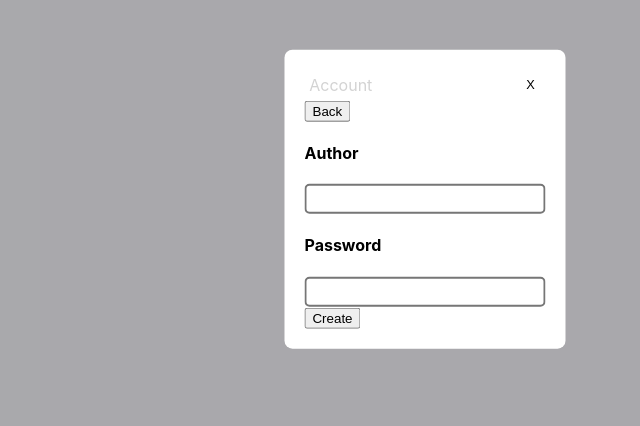
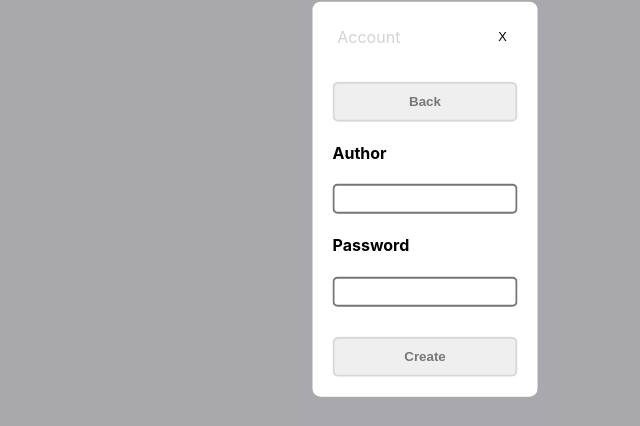
Before and after one commit to joepotibutr/mini-blog, a React (Create React App) app in the folder client/: page / in a window 1280 px wide. Both pictures are taken after typing "Sample", "Sample123" into the empty fields and a click on the button "Create an author". Shown: the part 201-627 px from the top of the page, without its empty margins (215-855 px from the left). Built offline with nearby package versions, Linux system fonts and the light colour scheme; no server answers.

Commit message:
style(Account): update style login form

```diff
--- a/client/src/containers/Account/CreateAccount/index.tsx
+++ b/client/src/containers/Account/CreateAccount/index.tsx
@@ -22,7 +22,11 @@ export default function CreateAccount({ setCreatingAccount }: Props): ReactEleme
 
     return (
         <AccountFormStyled>
-        <button onClick={() => setCreatingAccount(false)}>Back</button>
+           <div className="button-wrapper">
+              <button onClick={() => setCreatingAccount(false)}>
+                <span>Back</span>
+              </button>
+           </div>
         <form onSubmit={(e) => {
             e.preventDefault()
             createAuthor({ author, password })
@@ -32,7 +36,9 @@ export default function CreateAccount({ setCreatingAccount }: Props): ReactEleme
             <input type="text" id="author" onChange={(e) => setAuthor(e.currentTarget.value)} value={author} />
             <h4>Password</h4>
             <input type="password" id="password" onChange={(e) => setPassword(e.currentTarget.value)} value={password} />
-            <button>Create</button>
+            <div className="button-wrapper">
+              <button><span>Create</span></button>
+            </div>
         </form>
         </AccountFormStyled>
     )
```
